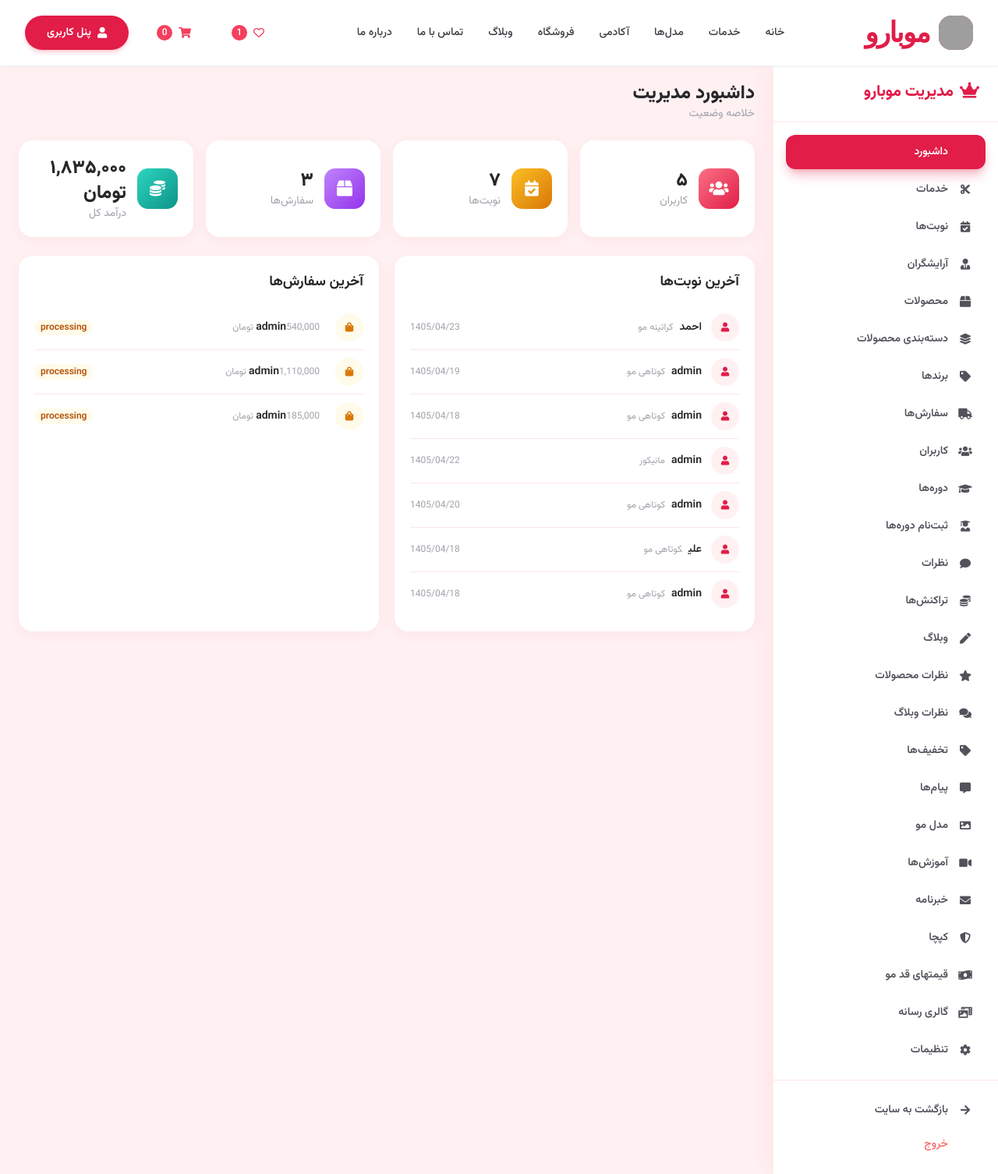
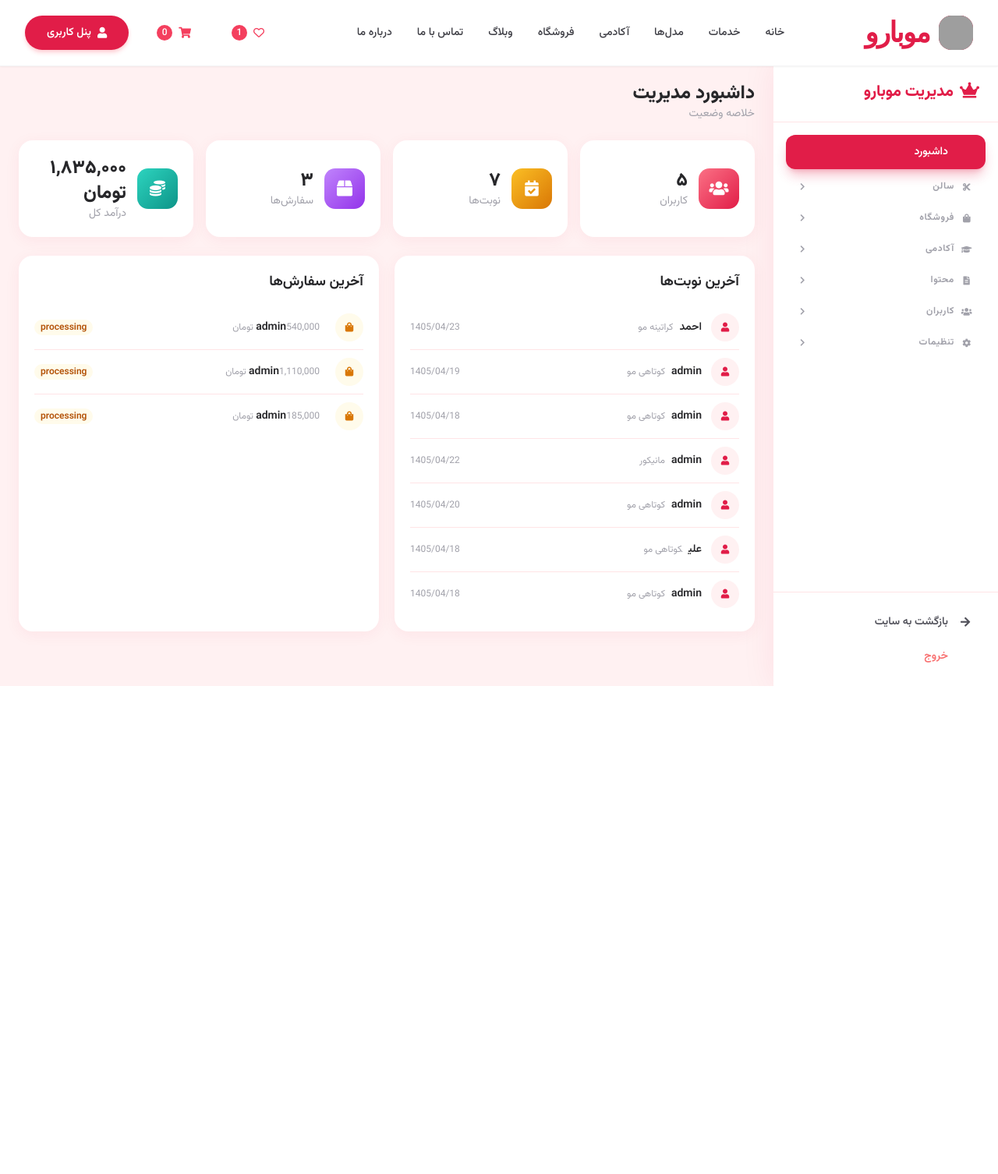
Before and after one commit to Hordekiller/mobaro, a PHP site: page /admin in a window 1280 px wide. Shown: the whole page at 78% size. After the commit the page ends 880 px from the top, so only its background shows below. Run offline with PHP 8.4, Linux system fonts and the light colour scheme; a user stored in the database is signed in; data comes from the database, SQL or seed files in the repository; tables that the repository leaves empty hold one stand-in row (values such as "Sample post"); some libraries are stand-ins or nearby versions; some web fonts are replaced; grey boxes are pictures that could not be loaded.

Commit message:
feat(admin): redesign sidebar with collapsible grouped menu
Replace flat 25-item sidebar with 6 collapsible groups:
- سالن (Salon): services, artists, hair-prices, appointments
- فروشگاه (Shop): products, categories, brands, orders, coupons, reviews
- آکادمی (Academy): courses, enrollments
- محتوا (Content): blog, comments, models, tutorials, gallery, testimonials
- کاربران (Users): users, transactions, messages, newsletter
- تنظیمات (Settings): captcha, settings

Groups auto-expand when active, localStorage persistence, chevron toggle.

```diff
--- a/app/views/admin/index.php
+++ b/app/views/admin/index.php
@@ -5,40 +5,76 @@
         </div>
         <nav class="flex-1 p-4 space-y-1 overflow-y-auto">
             <?php
-            $sections = [
-                'dashboard' => ['fa-gauge-high', 'داشبورد', '/admin'],
+            $activeSection = $section ?? '';
+            $groups = [
+                ['key' => 'salon', 'label' => 'سالن', 'icon' => 'fa-scissors', 'items' => [
                     'services' => ['fa-scissors', 'خدمات'],
+                    'artists' => ['fa-user-tie', 'آرایشگران'],
+                    'hair-prices' => ['fa-money-bill-wave', 'قیمتهای قد مو'],
                     'appointments' => ['fa-calendar-check', 'نوبت‌ها'],
-                'artists' => ['fa-user-tie', 'آرایشگران'],
+                ]],
+                ['key' => 'shop', 'label' => 'فروشگاه', 'icon' => 'fa-shopping-bag', 'items' => [
                     'products' => ['fa-box', 'محصولات'],
                     'product-categories' => ['fa-layer-group', 'دسته‌بندی محصولات'],
                     'product-brands' => ['fa-tag', 'برندها'],
                     'orders' => ['fa-truck', 'سفارش‌ها'],
-                'users' => ['fa-users', 'کاربران'],
+                    'coupons' => ['fa-ticket', 'تخفیف‌ها'],
+                    'reviews' => ['fa-star', 'نظرات محصولات'],
+                ]],
+                ['key' => 'academy', 'label' => 'آکادمی', 'icon' => 'fa-graduation-cap', 'items' => [
                     'courses' => ['fa-graduation-cap', 'دوره‌ها'],
                     'enrollments' => ['fa-user-graduate', 'ثبت‌نام دوره‌ها'],
-                'testimonials' => ['fa-comment', 'نظرات'],
-                'transactions' => ['fa-coins', 'تراکنش‌ها'],
+                ]],
+                ['key' => 'content', 'label' => 'محتوا', 'icon' => 'fa-file-lines', 'items' => [
                     'blog' => ['fa-pen', 'وبلاگ'],
-                'reviews' => ['fa-star', 'نظرات محصولات'],
                     'blog-comments' => ['fa-comments', 'نظرات وبلاگ'],
-                'coupons' => ['fa-tag', 'تخفیف‌ها'],
-                'contact-messages' => ['fa-message', 'پیام‌ها'],
                     'hair-models' => ['fa-image', 'مدل مو'],
                     'tutorials' => ['fa-video', 'آموزش‌ها'],
+                    'gallery' => ['fa-photo-film', 'گالری رسانه'],
+                    'testimonials' => ['fa-comment', 'نظرات'],
+                ]],
+                ['key' => 'users', 'label' => 'کاربران', 'icon' => 'fa-users', 'items' => [
+                    'users' => ['fa-users', 'کاربران'],
+                    'transactions' => ['fa-coins', 'تراکنش‌ها'],
+                    'contact-messages' => ['fa-envelope-open', 'پیام‌ها'],
                     'newsletter' => ['fa-envelope', 'خبرنامه'],
+                ]],
+                ['key' => 'settings', 'label' => 'تنظیمات', 'icon' => 'fa-gear', 'items' => [
                     'captcha' => ['fa-shield-halved', 'کپچا'],
-                'hair-prices' => ['fa-money-bill-wave', 'قیمتهای قد مو'],
-                'gallery' => ['fa-photo-film', 'گالری رسانه'],
                     'settings' => ['fa-gear', 'تنظیمات'],
+                ]],
             ];
-            foreach ($sections as $key => $sec) :
-                $active = $section === $key ? 'bg-rose-600 text-white shadow-lg shadow-rose-600/30' : 'text-zinc-600 hover:bg-rose-50 hover:text-rose-600';
+
+            $dashActive = $activeSection === 'dashboard' ? 'bg-rose-600 text-white shadow-lg shadow-rose-600/30' : 'text-zinc-600 hover:bg-rose-50 hover:text-rose-600';
             ?>
-            <a href="<?= $sec[2] ?? ('/admin/' . $key) ?>" class="flex items-center gap-3 px-4 py-3 rounded-xl text-sm font-semibold transition-all <?= $active ?>">
-                <i class="fa-solid <?= $sec[0] ?> w-5 text-center"></i>
-                <span><?= $sec[1] ?></span>
+            <a href="/admin" class="flex items-center gap-3 px-4 py-3 rounded-xl text-sm font-semibold transition-all <?= $dashActive ?>">
+                <i class="fa-solid fa-gauge-high w-5 text-center"></i>
+                <span>داشبورد</span>
             </a>
+
+            <?php foreach ($groups as $group) :
+                $groupItems = $group['items'];
+                $hasActive = array_key_exists($activeSection, $groupItems);
+                ?>
+            <div class="admin-group mt-2" data-group="<?= $group['key'] ?>">
+                <button type="button" onclick="toggleGroup(this)" class="admin-group-btn w-full flex items-center justify-between px-4 py-2.5 rounded-xl text-xs font-bold uppercase tracking-wider transition-all <?= $hasActive ? 'text-rose-600 bg-rose-50' : 'text-zinc-400 hover:text-zinc-600 hover:bg-zinc-50' ?>">
+                    <span class="flex items-center gap-2">
+                        <i class="fa-solid <?= $group['icon'] ?> w-4 text-center text-[11px]"></i>
+                        <?= $group['label'] ?>
+                    </span>
+                    <i class="fa-solid fa-chevron-down text-[10px] transition-transform duration-200 <?= $hasActive ? '' : '-rotate-90' ?>"></i>
+                </button>
+                <div class="admin-group-items <?= $hasActive ? '' : 'hidden' ?>" data-group-items="<?= $group['key'] ?>">
+                    <?php foreach ($groupItems as $key => $item) :
+                        $active = $activeSection === $key ? 'bg-rose-600 text-white shadow-lg shadow-rose-600/30' : 'text-zinc-600 hover:bg-rose-50 hover:text-rose-600';
+                        ?>
+                    <a href="/admin/<?= $key ?>" class="flex items-center gap-3 px-4 py-2.5 mr-2 rounded-xl text-sm font-semibold transition-all <?= $active ?>">
+                        <i class="fa-solid <?= $item[0] ?> w-5 text-center"></i>
+                        <span><?= $item[1] ?></span>
+                    </a>
+                    <?php endforeach; ?>
+                </div>
+            </div>
             <?php endforeach; ?>
         </nav>
         <div class="p-4 border-t border-rose-100">
@@ -599,6 +635,50 @@
     </main>
 </div>
 
+<script>
+function toggleGroup(btn) {
+    const group = btn.closest('.admin-group');
+    const items = group.querySelector('.admin-group-items');
+    const chevron = btn.querySelector('.fa-chevron-down');
+    const isOpen = !items.classList.contains('hidden');
+
+    if (isOpen) {
+        items.classList.add('hidden');
+        chevron.classList.add('-rotate-90');
+        btn.classList.remove('text-rose-600', 'bg-rose-50');
+        btn.classList.add('text-zinc-400');
+    } else {
+        items.classList.remove('hidden');
+        chevron.classList.remove('-rotate-90');
+        btn.classList.add('text-rose-600', 'bg-rose-50');
+        btn.classList.remove('text-zinc-400');
+    }
+
+    const key = group.dataset.group;
+    const open = JSON.parse(localStorage.getItem('admin_groups') || '{}');
+    open[key] = !isOpen;
+    localStorage.setItem('admin_groups', JSON.stringify(open));
+}
+document.addEventListener('DOMContentLoaded', function() {
+    const open = JSON.parse(localStorage.getItem('admin_groups') || '{}');
+    document.querySelectorAll('.admin-group').forEach(function(g) {
+        const k = g.dataset.group;
+        const items = g.querySelector('.admin-group-items');
+        const chevron = g.querySelector('.fa-chevron-down');
+        const btn = g.querySelector('.admin-group-btn');
+        if (k in open) {
+            if (open[k]) {
+                items.classList.remove('hidden');
+                chevron.classList.remove('-rotate-90');
+            } else {
+                items.classList.add('hidden');
+                chevron.classList.add('-rotate-90');
+            }
+        }
+    });
+});
+</script>
+
 <?php if ($section === 'artists') : ?>
 <script>window._artistServices = <?= $artistServicesJson ?? '{}' ?>;</script>
 <?php endif; ?>
```
Lines whose indentation alone changed are shown as unchanged.
